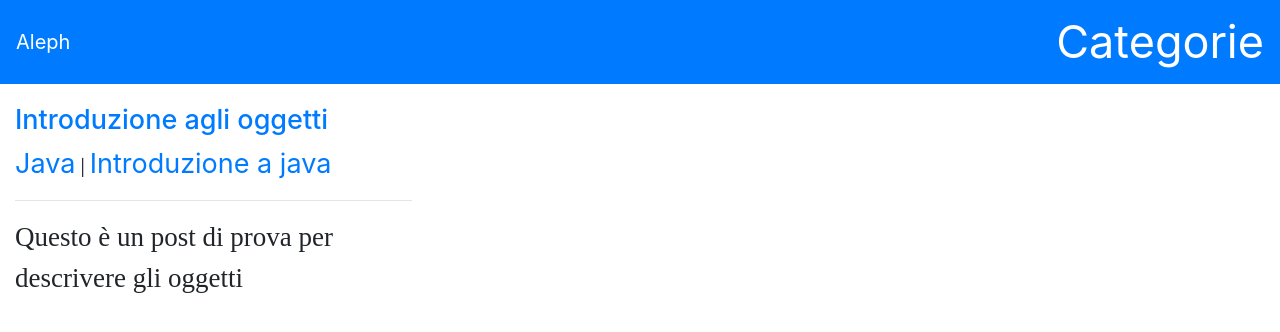
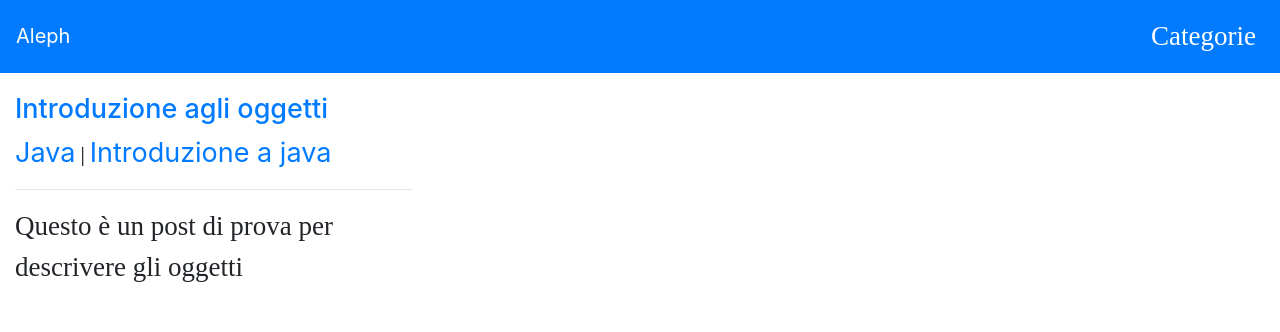
Before and after one commit to Mauluk92/aleph, a Jekyll site: the page built from index.markdown, in a window 1280 px wide. Shown: the top 332 px of the page. Built offline with Jekyll 4.4.1, drawn with Linux system fonts in a browser that asks for light colours; nearby versions of some CDN libraries; some web fonts are replaced.

Commit message:
Fixed Navbars

```diff
--- a/_includes/navbar.html
+++ b/_includes/navbar.html
@@ -1,4 +1,6 @@
 <nav class="navbar navbar-light navbar-expand-md bg-primary text-white">
         <a class="navbar-brand text-white navbar-navigation" href="/">Aleph</a>
-		<a class="navbar-navigation navbar-nav ml-auto text-white navbar-navigation" href="/categorie">Categorie</a>
+	<ul class="navbar-nav ml-auto">
+		<li class="nav-item"><a class="nav-link text-white" href="/categorie">Categorie</a></li>
+	</ul>
 </nav>
--- a/_layouts/post.html
+++ b/_layouts/post.html
@@ -1,7 +1,7 @@
 <html>
 {% include base.html %}
 <body>
-{% include navbar.html %}
+{% include navbar_post.html %}
 <div class="container-fluid">
 {{ content }}
 </div>
```
Also changed, not shown: _includes/navbar_post.html (added, +8 -0 lines).
